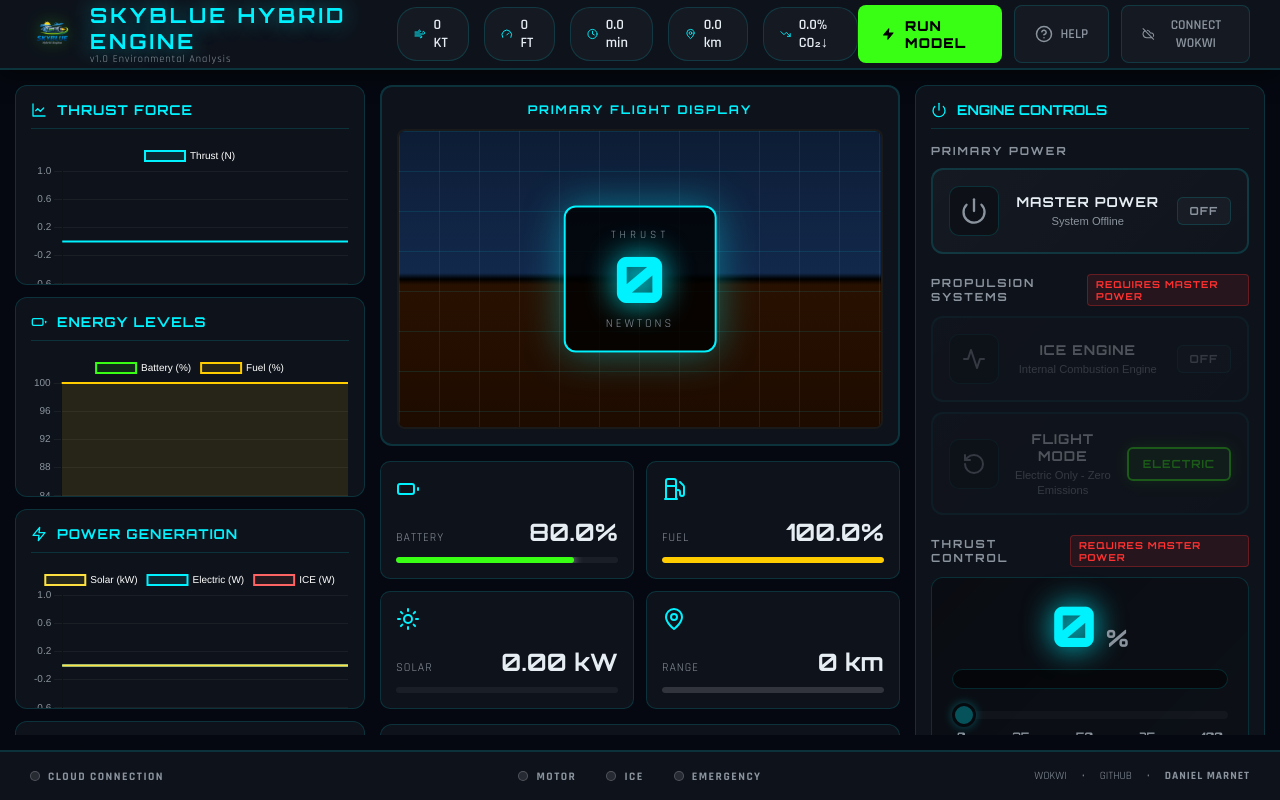
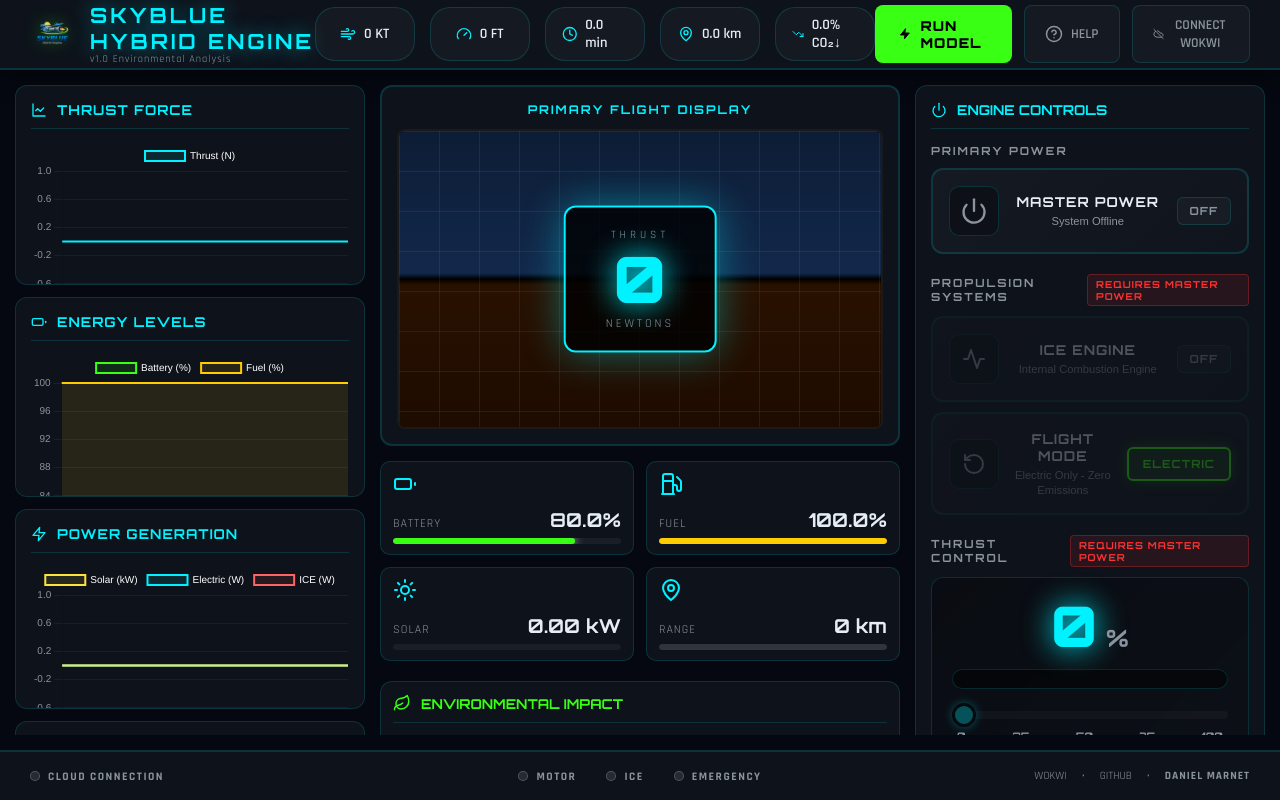
Before and after one commit to daniel-marnet/skyblue-hybrid-engine, a React (Vite) app: page / in a window 1280 px wide. Built offline with nearby package versions, Linux system fonts and the light colour scheme; no server answers.

Commit message:
UI: Final layout polish, Run Model button integration, and documentation update v1.0

```diff
--- a/src/App.jsx
+++ b/src/App.jsx
@@ -262,13 +262,14 @@ const App = () => {
         return () => clearInterval(timer);
     }, [isConnected]);
 
-    // Update history for charts
+    const lastHistoryUpdate = useRef(0);
     useEffect(() => {
-        const historyTimer = setInterval(() => {
+        const now = Date.now();
+        if (now - lastHistoryUpdate.current >= 1000) {
+            lastHistoryUpdate.current = now;
             setHistory(prev => {
-                const now = new Date();
-                const timeLabel = `${now.getHours()}:${String(now.getMinutes()).padStart(2, '0')}:${String(now.getSeconds()).padStart(2, '0')}`;
-
+                const date = new Date();
+                const timeLabel = `${date.getHours()}:${String(date.getMinutes()).padStart(2, '0')}:${String(date.getSeconds()).padStart(2, '0')}`;
                 return {
                     thrust: [...prev.thrust.slice(1), state.thrust],
                     battery: [...prev.battery.slice(1), state.batterySoC],
@@ -282,9 +283,7 @@ const App = () => {
                     labels: [...prev.labels.slice(1), timeLabel]
                 };
             });
-        }, 1000);
-
-        return () => clearInterval(historyTimer);
+        }
     }, [state]);
 
     // Handlers - only work when connected
@@ -833,7 +832,7 @@ const App = () => {
                             </div>
                             <div className="throttle-section-enhanced">
                                 <div className="throttle-display">
-                                    <div className="throttle-value-large">{state.throttle}</div>
+                                    <div className="throttle-value-large">{Math.round(state.throttle || 0)}</div>
                                     <div className="throttle-unit">%</div>
                                 </div>
                                 <div className="throttle-bar-container">
--- a/src/components/HelpModal.jsx
+++ b/src/components/HelpModal.jsx
@@ -133,8 +133,20 @@ const HelpModal = ({ isOpen, onClose }) => {
                                 <div className="step">
                                     <div className="step-number">2</div>
                                     <div className="step-content">
+                                        <h4>Start the Simulation</h4>
+                                        <p>Click the neon green <strong>"RUN MODEL"</strong> button in the top bar. This will take you to the Wokwi project.</p>
+                                        <div className="tip">
+                                            <Play size={16} />
+                                            <span>Make sure to click the "Play" button inside Wokwi to start the data flow!</span>
+                                        </div>
+                                    </div>
+                                </div>
+
+                                <div className="step">
+                                    <div className="step-number">3</div>
+                                    <div className="step-content">
                                         <h4>Power On the System</h4>
-                                        <p>In the interface, click <strong>"MASTER POWER"</strong> to activate the hybrid engine.</p>
+                                        <p>Back in the interface, click <strong>"MASTER POWER"</strong> to activate the control logic.</p>
                                         <div className="warning">
                                             <AlertCircle size={16} />
                                             <span>All controls require Master Power to be ON</span>
@@ -488,8 +500,8 @@ const HelpModal = ({ isOpen, onClose }) => {
                             <h3>How SKYBLUE Works - Cloud Connected Architecture</h3>
                             <p>SKYBLUE v1.0 uses a relay server to connect the web interface with Wokwi simulation in real-time:</p>
 
-                            <div className="code-block" style={{fontSize: '11px', lineHeight: '1.4'}}>
-                                <pre style={{margin: 0}}>
+                            <div className="code-block" style={{ fontSize: '11px', lineHeight: '1.4' }}>
+                                <pre style={{ margin: 0 }}>
                                     ┌────────────────────────────────────────┐
                                     │  🌐 Web Interface (This Page)         │
                                     │  Controls, Charts, Analytics           │
--- a/src/index.css
+++ b/src/index.css
@@ -114,6 +114,9 @@ body {
     font-weight: 600;
     color: var(--text-primary);
     transition: all 0.3s ease;
+    min-width: 100px;
+    justify-content: center;
+    font-variant-numeric: tabular-nums;
 }
 
 .stat-pill:hover {
@@ -380,10 +383,10 @@ body {
     background: var(--panel-bg);
     border: 1px solid var(--border);
     border-radius: 10px;
-    padding: 15px;
+    padding: 10px 12px;
     display: flex;
     flex-direction: column;
-    gap: 10px;
+    gap: 6px;
     transition: all 0.3s ease;
 }
 
@@ -411,7 +414,7 @@ body {
 }
 
 .metric-value {
-    font-size: 1.5rem;
+    font-size: 1.2rem;
     font-family: 'Orbitron';
     font-weight: 700;
     color: var(--text-primary);
@@ -436,11 +439,11 @@ body {
     background: var(--panel-bg);
     border: 1px solid var(--border);
     border-radius: 12px;
-    padding: 15px;
+    padding: 12px;
     flex: 1;
     display: flex;
     flex-direction: column;
-    min-height: 180px;
+    margin-top: 5px;
 }
 
 .env-summary-header {
@@ -482,7 +485,7 @@ body {
 }
 
 .env-summary-value {
-    font-size: 1.6rem;
+    font-size: 1.3rem;
     font-family: 'Orbitron';
     font-weight: 700;
     color: var(--success);
```
Also changed, not shown: 1 other file (tests, documents, lock files or other folders). Lines whose indentation alone changed are shown as unchanged.
